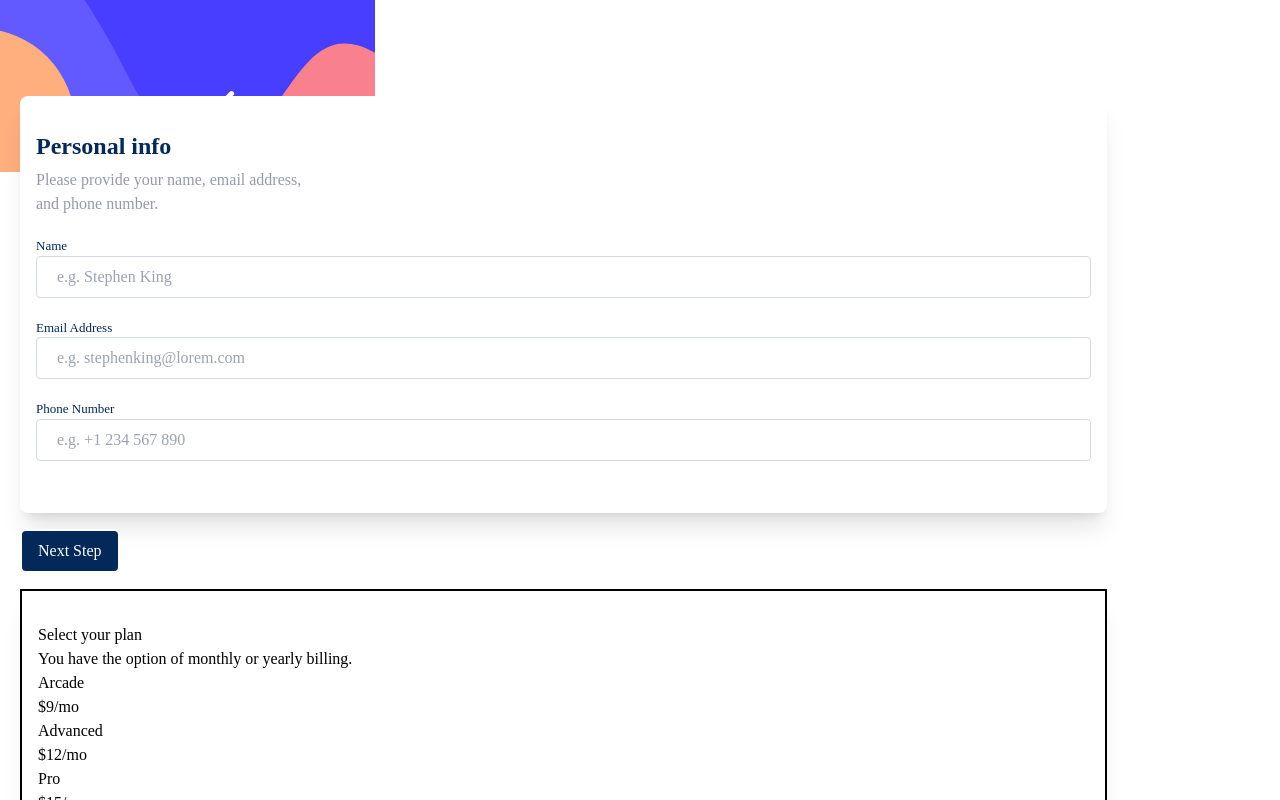
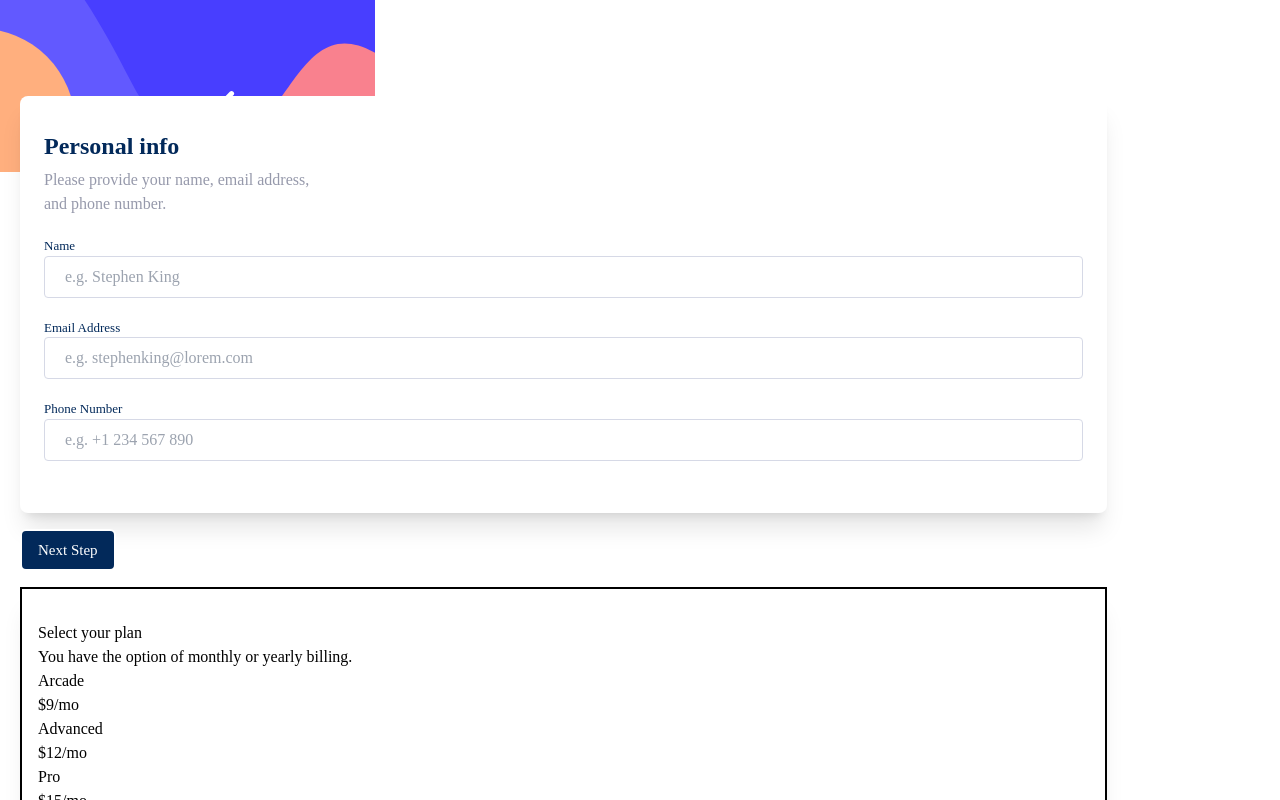
Before and after one commit to wx-it/multi-step-form, a React (Create React App) app: page / in a window 1280 px wide. Shown: the top 800 px of the page. Built offline with nearby package versions, Linux system fonts and the light colour scheme.

Commit message:
adding more padding

```diff
--- a/src/components/Step1.jsx
+++ b/src/components/Step1.jsx
@@ -3,7 +3,7 @@ import React from 'react'
 const Step1 = () => {
   return (
     <div className="">
-   <div className='bg-White py-8 px-4 rounded-lg shadow-xl'>
+   <div className='bg-White py-8 px-6 rounded-lg shadow-xl'>
    <div>
         <h1
         className='text-Marine-blue text-xl font-bold'
@@ -53,7 +53,7 @@ const Step1 = () => {
 
      <div>
      <button
-       className='border-2 bg-Marine-blue text-White text-bold px-4 py-2 rounded-md my-4'
+       className='border-2 bg-Marine-blue text-White text-bold px-4 py-2 rounded-md my-4 font-normal text-ms'
      >
       Next Step
       </button>
--- a/tailwind.config.js
+++ b/tailwind.config.js
@@ -7,6 +7,7 @@ module.exports = {
 
     fontSize: {
       sm: '13px',
+      ms: '15px',
       xl: '24px'
     },
 
```
